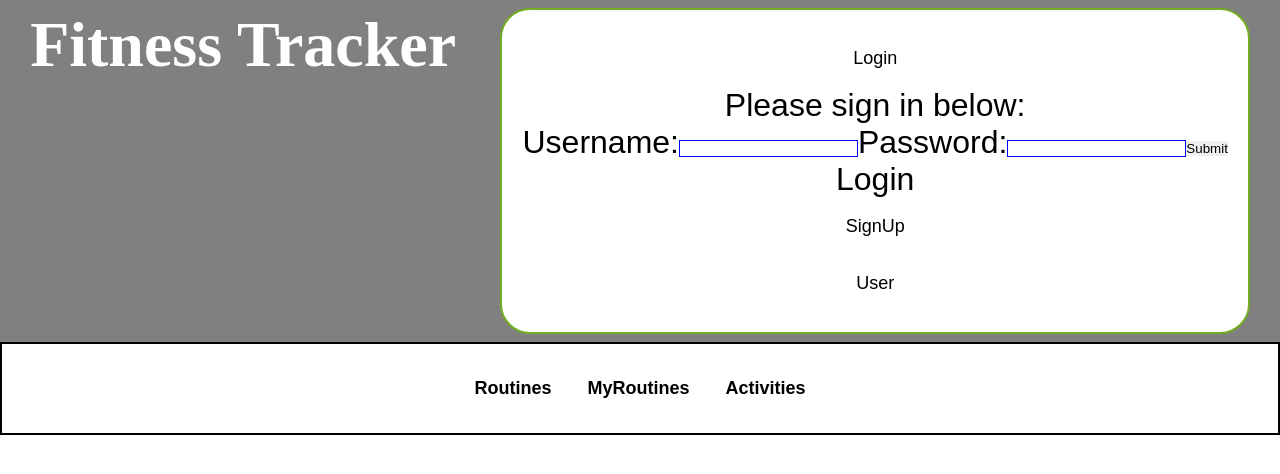
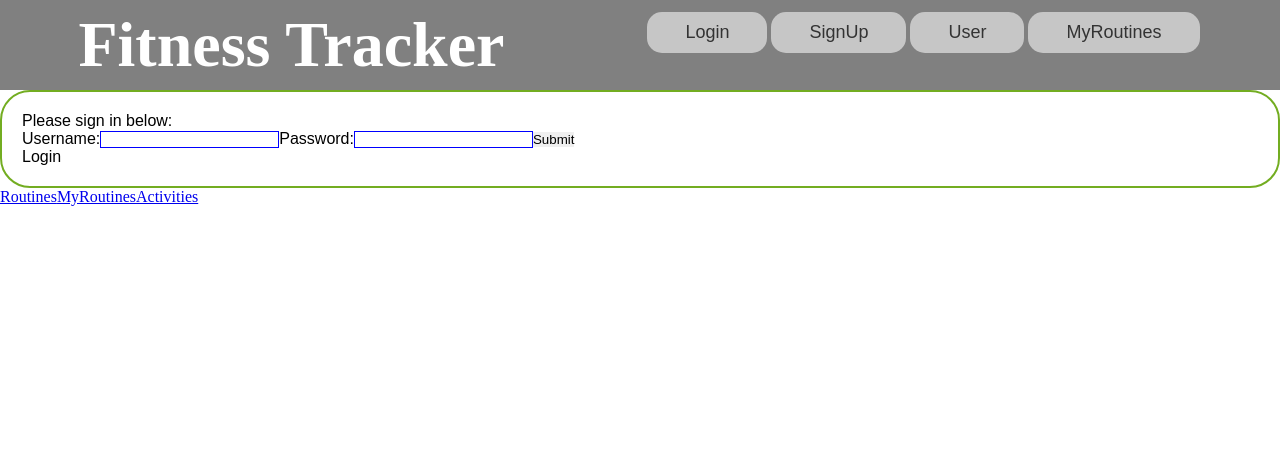
Before and after one commit to SravanthiN4/FitnessTrackerFEStartingPointExample, a React (Create React App) app: page /login in a window 1280 px wide. Shown: the top 474 px of the page. Built offline with nearby package versions, Linux system fonts and the light colour scheme; a web font is replaced by a local one.

Commit message:
styled buttons on top of page, header

```diff
--- a/public/styles.css
+++ b/public/styles.css
@@ -22,8 +22,6 @@
    flex-direction: column;
    overflow: hidden;
  }
-
-
 
  #header {
    display: flex;
@@ -55,35 +53,28 @@
    border: 1px solid red;
  }
 
+#routineLink{
+  position: relative
 
+}
 
- .link {
+ #routineLink::before {
+  content: '';
+  position: absolute;
+  width: 100%;
+  height: 4px;
+  border-radius: 4px;
+  background-color: #18272F;
+  bottom: 0;
+  left: 0;
+  transform-origin: right;
+  transform: scaleX(0);
+  transition: transform .3s ease-in-out;
+}
 
-    display: flex;
-    flex-direction: row;
-    justify-content: center;
-    align-items: flex-end;
-    font-size: medium;
-    font-weight: bold;
-    float: right;
-    padding: 1em;
-    font-family: 'Arial', cursive;
-    position: sticky;
-    top:0;
-    border: 2px solid black;
-  }
-
-  .link:hover {
-    display: inline-block;
-    vertical-align: middle;
-    -webkit-transform: perspective(1px) translateZ(0);
-    transform: perspective(1px) translateZ(0);
-    box-shadow: 0 0 1px rgb(0 0 0 / 0%);
-    position: relative;
-    -webkit-transition-property: color;
-    transition-property: color;
-    -webkit-transition-duration: 0.5s;
-    transition-duration: 0.5s;
+#routineLink:hover::before {
+  transform-origin: left;
+  transform: scaleX(1);
 }
 
 #link {
@@ -157,7 +148,7 @@ flex-direction: column;
   }
 
   .button{
-    background-color: #f4511e;
+    background-color: whitesmoke;
     border: none;
     color: white;
     padding: 10px 20px;
@@ -165,9 +156,13 @@ flex-direction: column;
     font-size: medium;
     margin: 4px 2px;
     opacity: 0.6;
-    transition: 0.3s;
-
+    transition: color 1s ease-in-out, box-shadow .6s ease-in-out;
+    border-radius: 15px;
 }
 
 
-.button:hover{opacity: 1};
+.button:hover{
+  opacity: 1;
+  color: #fff;
+  box-shadow: inset 200px 0 0 0 #54b3d6;
+};
--- a/src/components/App.js
+++ b/src/components/App.js
@@ -36,24 +36,27 @@ const App = () => {
 
             <BrowserRouter>
                 <div id="header">
-                    <h1 className='header'>Fitness Tracker
-                    </h1>
-                    <div id="myProfile">
+                <h1 className='header'>Fitness Tracker</h1>
+                    <div id= "buttonRoutesBox">
+                     <button className="button"><Link id='link' to="/login">Login</Link></button>
+                     <button className="button"><Link id='link' to="/signUp">SignUp</Link></button>
+                     <button className="button"> <Link id='link' to="/user">User</Link></button>
+                     <button className="button"><Link id='link' to="/myRoutines">MyRoutines</Link></button>
+                    </div>
+                </div>
 
+                <div id="myProfile">
+                        <Route path="/login"><Login setLoggedIn={setLoggedIn}
+                                loggedIn={loggedIn}/>Login
+                        </Route>
 
-                        <Link id='link' to="/login">Login</Link>
-                        <Route path="/login"><Login setLoggedIn={setLoggedIn}
-                                loggedIn={loggedIn}/>Login</Route>
-
-                        <Link id='link' to="/signUp">SignUp</Link>
                         <Route path="/signUp"
                             setLoggedIn={setLoggedIn}
-                            loggedIn={loggedIn}><RegisterLogin/>Sign Up</Route>
+                            loggedIn={loggedIn}><RegisterLogin/>Sign Up
+                        </Route>
 
-                        <Link id='link' to="/user">User</Link>
                         <Route path="/user" loggedIn={loggedIn}><User/>
                             <div>
-                                <Link id='link' to="/myRoutines">MyRoutines</Link>
                                 <Route path="/myRoutines"><MyRoutines/></Route>
                                 <button className="LogOut"
                                     onClick={logOut}>Log out</button>
@@ -63,18 +66,16 @@ const App = () => {
 
                     </div>
 
-                </div>
-
 
             <div className='link'>
 
-             <Link id='link' to = "/routines">Routines</Link>
+             <Link id='routineLink' to = "/routines">Routines</Link>
              <Route path = "/routines"><Routines routines = {routines} setRoutines = {setRoutines}/></Route>
 
-            <Link id='link' to = "/myRoutines">MyRoutines</Link>
+            <Link id='myRoutineLink' to = "/myRoutines">MyRoutines</Link>
             <Route path = "/myRoutines"><MyRoutines name = {name} setName = {setName} goal = {goal} setGoal = {setGoal} isPublic = {isPublic} setIsPublic = {setIsPublic}/></Route>
 
-            <Link id='link' to = "/activities">Activities</Link>
+            <Link id='activitiesLink' to = "/activities">Activities</Link>
             <Route path = "/activities"><Activities activities = {activities} setActivities = {setActivities}/></Route>
 
             </div>
```
